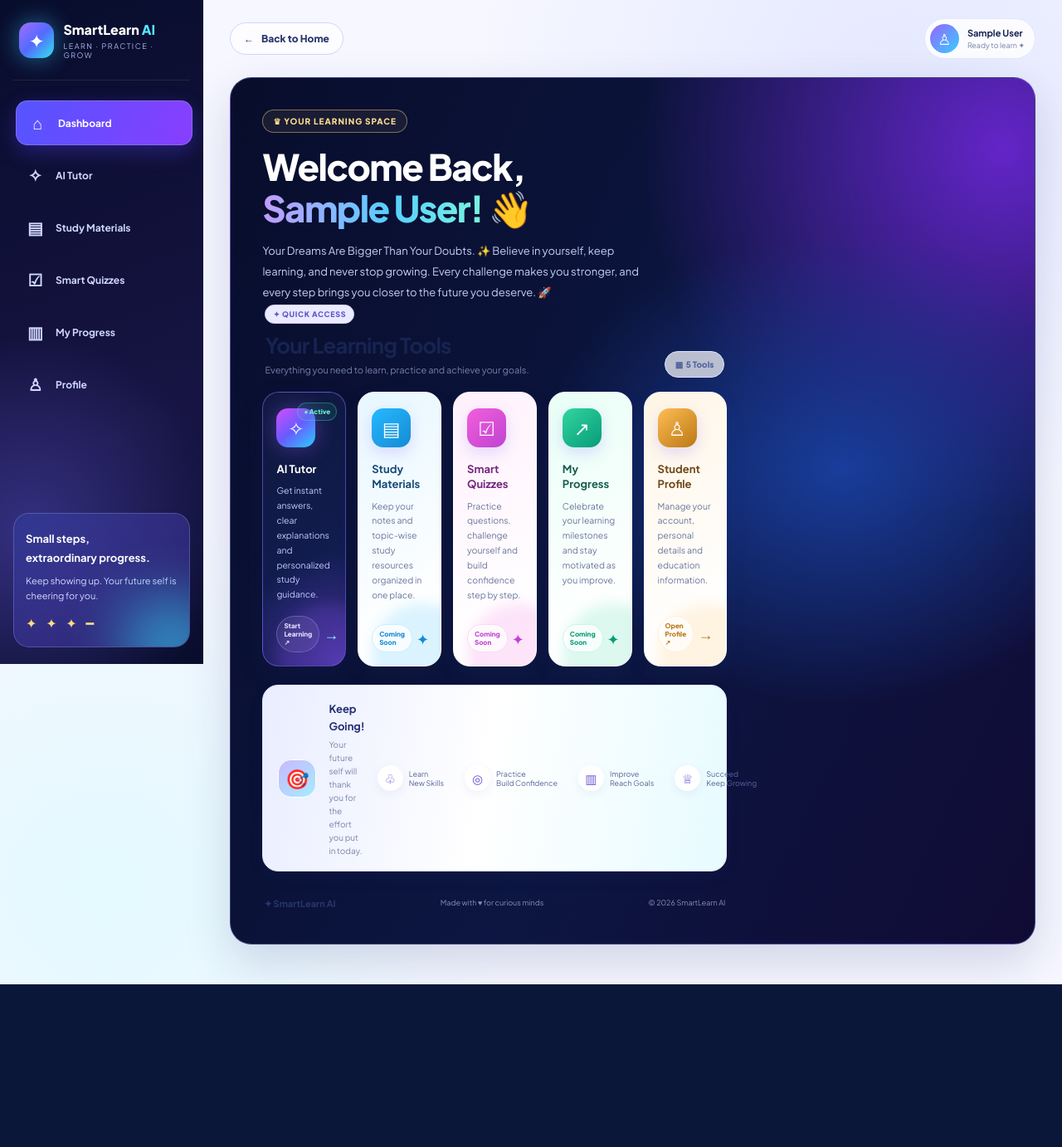
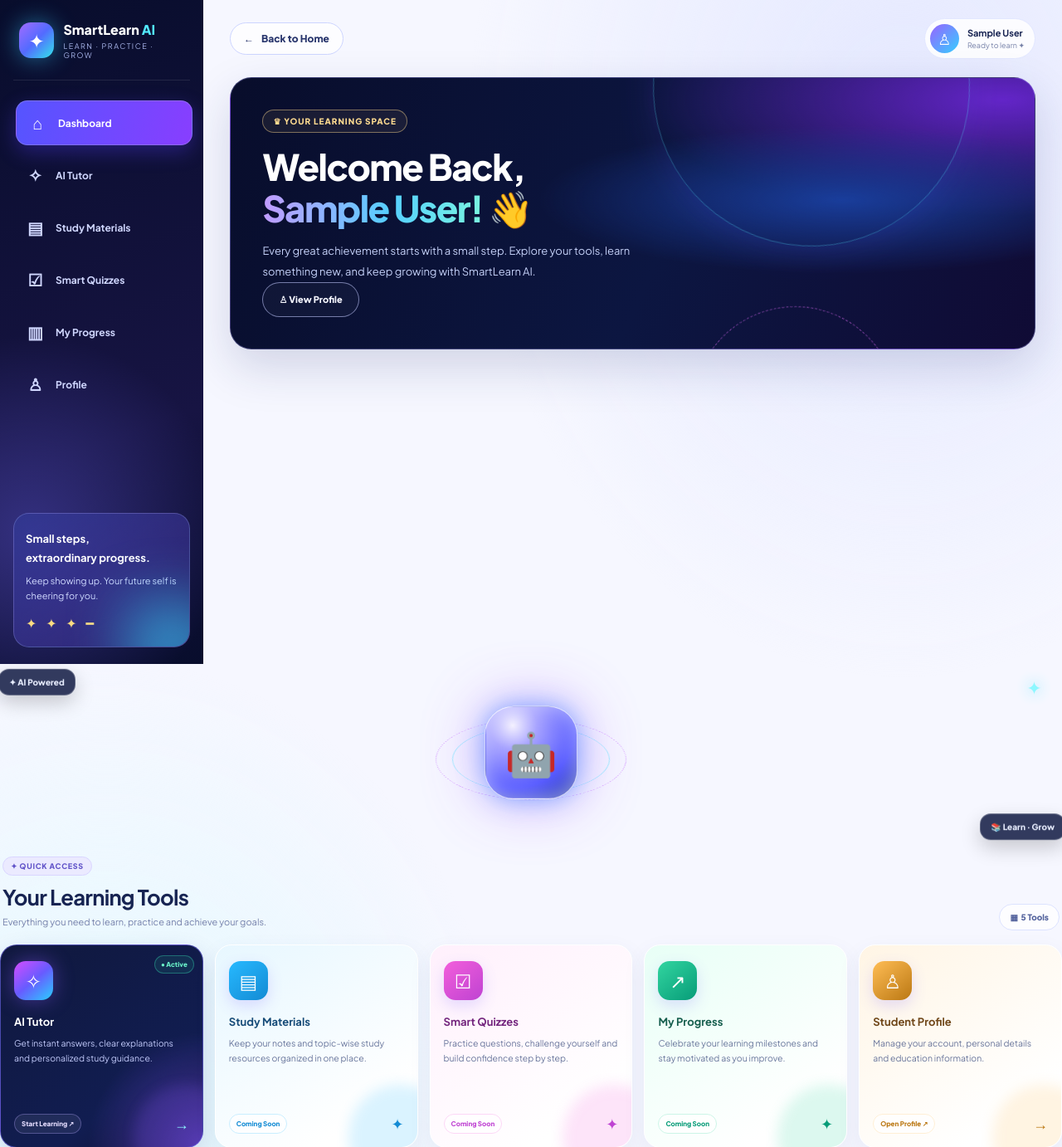
Before and after one commit to Daleshraghav/Smartlearning-AI, a Flask app: page /dashboard in a window 1280 px wide. Shown: the top 1382 px of the page at 83% size. Before the commit the page ends 1186 px from the top, so only its background shows below. Run offline with Flask 3, Linux system fonts and the light colour scheme; the visitor is signed in with stand-in values (Sample User, id 1); data comes from the database, SQL or seed files in the repository.

Commit message:
Revise dashboard motivational message and add profile link
Updated motivational text and added a profile link.

```diff
--- a/templates/dashboard.html
+++ b/templates/dashboard.html
@@ -1315,11 +1315,26 @@
         </h1>
 
         <p>
-         Your Dreams Are Bigger Than Your Doubts. ✨
+          Every great achievement starts with a small step.
+          Explore your tools, learn something new, and keep
+          growing with SmartLearn AI.
+        </p>
 
-         Believe in yourself, keep learning, and never stop growing.
-         Every challenge makes you stronger, and every step brings you closer to the future you deserve. 🚀
-        </p>
+          <a href="{{ url_for('profile') }}" class="btn btn-outline">
+            ♙ View Profile
+          </a>
+        </div>
+      </div>
+
+      <div class="hero-art" aria-hidden="true">
+        <div class="ring"></div>
+        <div class="ring ring-two"></div>
+        <div class="robot">🤖</div>
+        <div class="sparkle">✦</div>
+        <div class="float-label label-one">✦ AI Powered</div>
+        <div class="float-label label-two">📚 Learn · Grow</div>
+      </div>
+    </section>
 
     <!-- LEARNING CARDS -->
     <section id="learning-tools">
```
